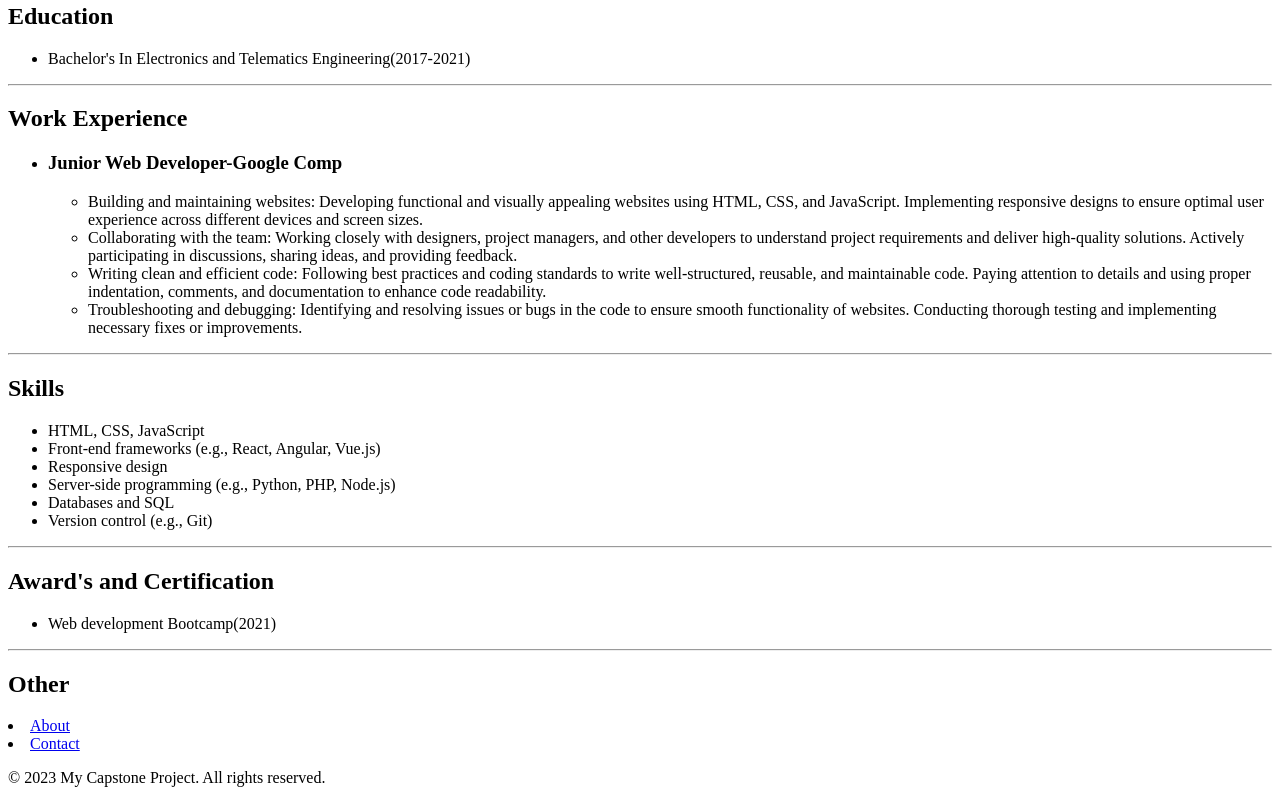
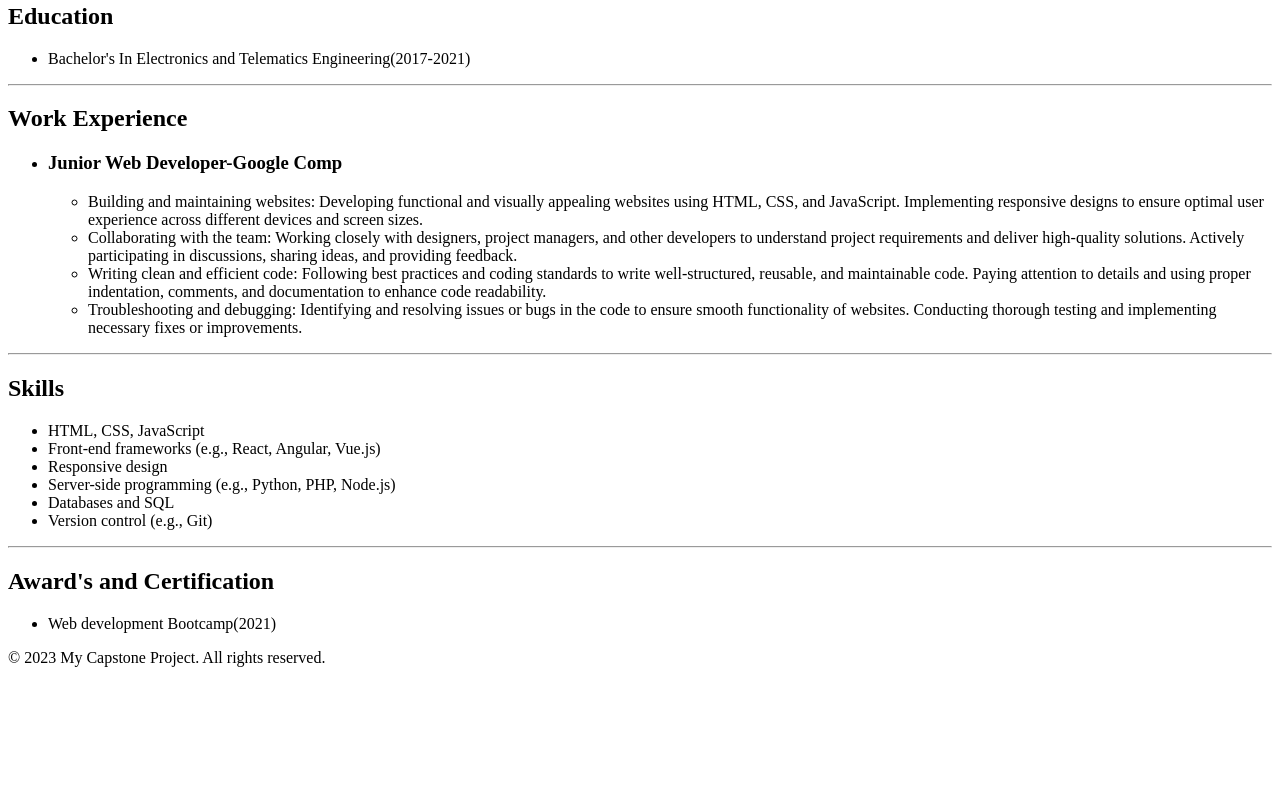
Before and after one commit to apasupuleti79/Capstone-1, a plain HTML site: page index.html in a window 1280 px wide. Shown: the part 324-1127 px from the top of the page. After the commit the page ends 1007 px from the top, so only its background shows below. Drawn offline with Linux system fonts and the light colour scheme.

Commit message:
Update index.html

```diff
--- a/index.html
+++ b/index.html
@@ -54,10 +54,6 @@
 <ul>
     <li> Web development Bootcamp(2021)</li>
 </ul>
-<hr>
-<h2>Other</h2>
-<li> <a href = "./about.html"> About</a></li>
-<li><a href = " ./Contct.html"> Contact</a></li>
 <footer>
     <p>&copy; 2023 My Capstone Project. All rights reserved.</p>
   </footer>
```
